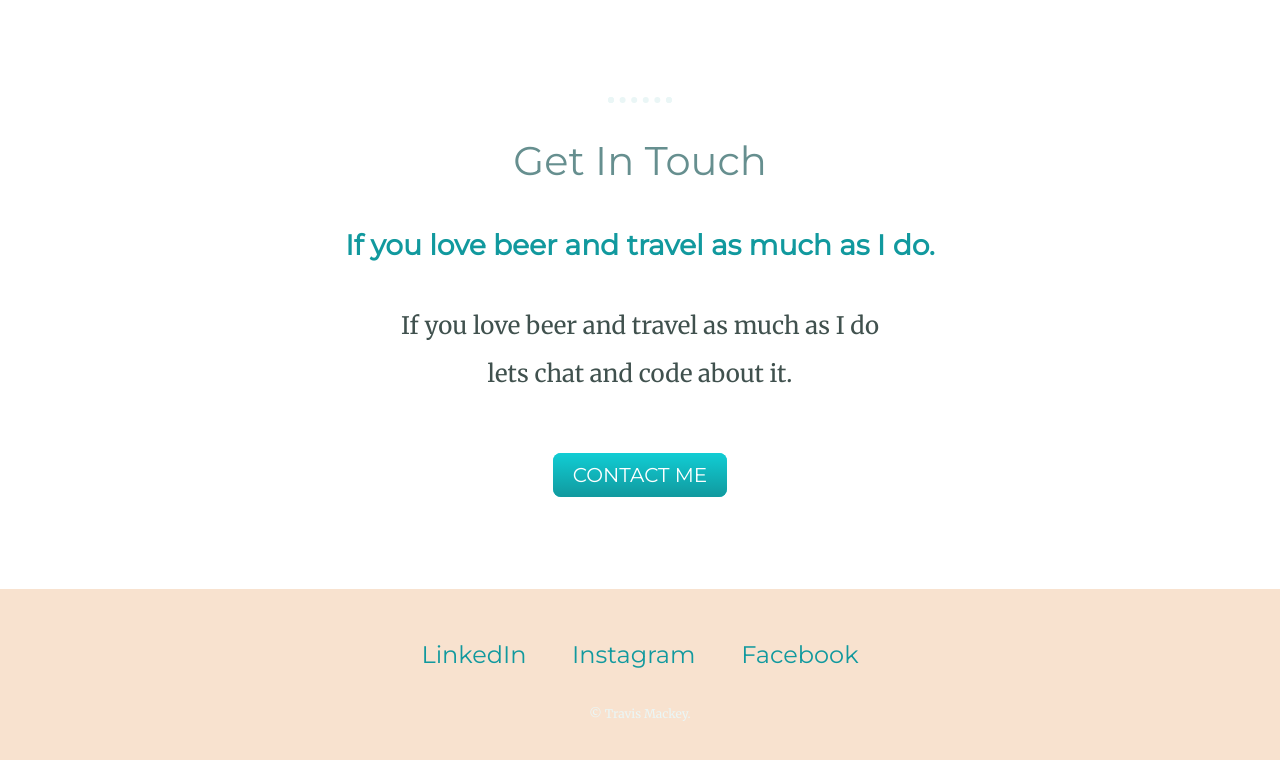
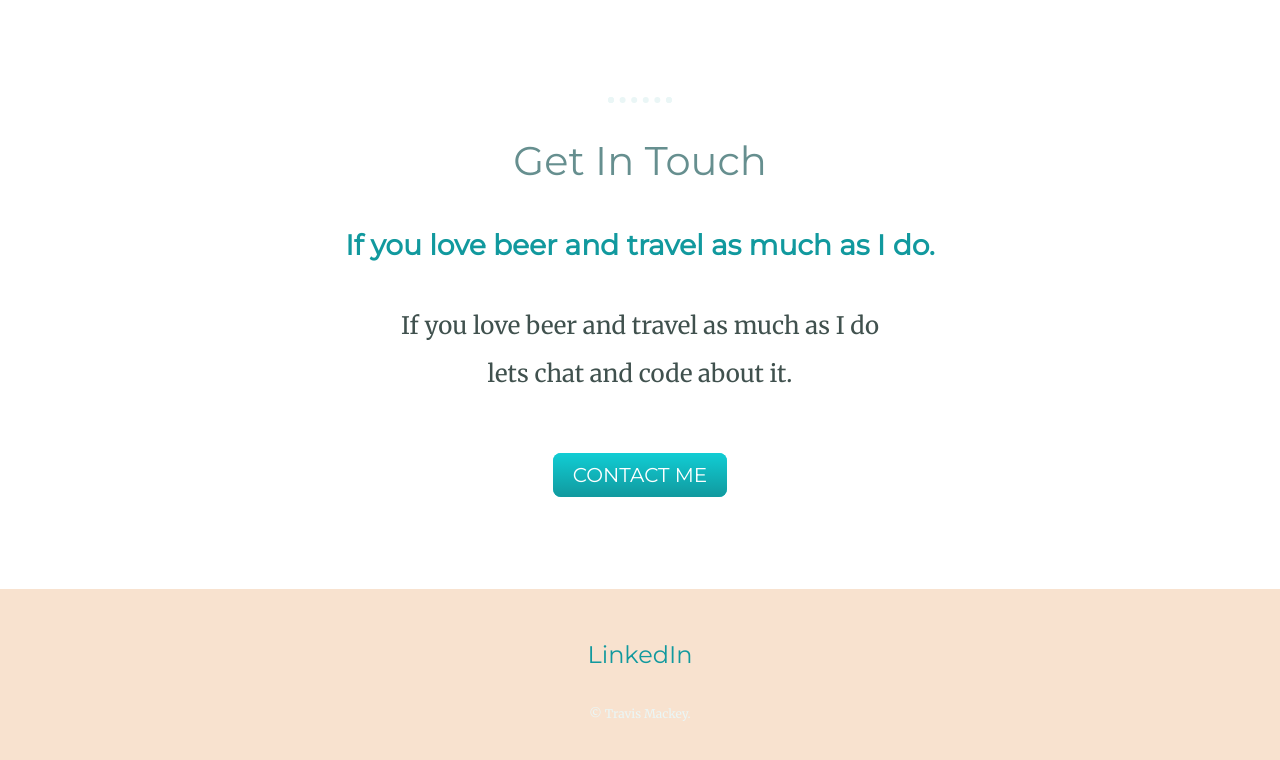
Before and after one commit to Tmac10007/mysite, a plain HTML site: page index.html in a window 1280 px wide. Shown: the part 2403-3163 px from the top of the page. Drawn offline with Linux system fonts and the light colour scheme.

Commit message:
Add files via upload

```diff
--- a/index.html
+++ b/index.html
@@ -50,8 +50,6 @@
 
   <div class="bottom-container">
     <a class="footer-link" href="https://www.linkedin.com/in/travis-mackey-8328a815b/">LinkedIn</a>
-    <a class="footer-link" href="https://www.instagram.com/keytmac/">Instagram</a>
-    <a class="footer-link" href="https://www.facebook.com/travis.a.mackey/">Facebook</a>
     <p class="copyright">© Travis Mackey.</p>
   </div>
     </body>
```
